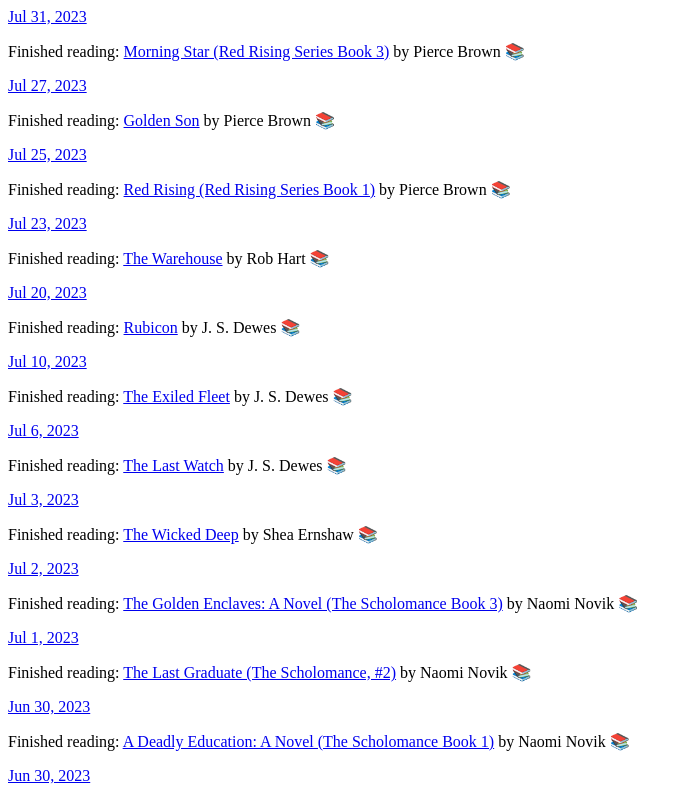
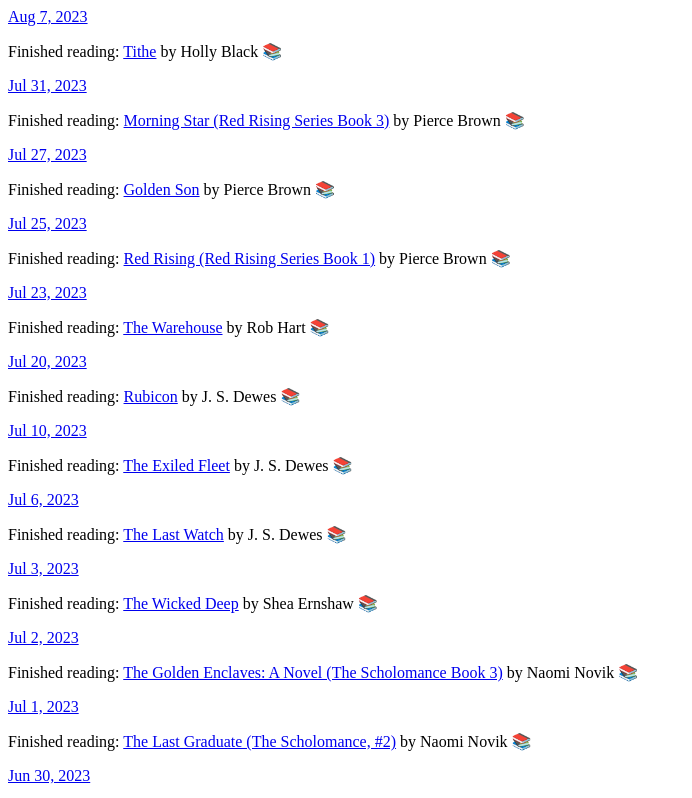
Before and after one commit to oceandruid/microblog, a plain HTML site: page index.html in a window 1280 px wide. Shown: the top 798 px of the page, without its empty margins (0-692 px from the left). Drawn offline with Linux system fonts and the light colour scheme.

Commit message:
Archiving from Micro.blog.

```diff
--- a/index.html
+++ b/index.html
@@ -21,6 +21,17 @@
 <div class="h-feed">
 
 
+
+	  <div class="h-entry">
+
+
+		<a href="https://mrt.im/2023/08/07/finished-reading-tithe.html" class="u-url"><time class="dt-published" datetime="2023-08-07 21:15:32 -0400">Aug 7, 2023</time></a>
+
+		<div class="e-content">
+			 <p>Finished reading: <a href="https://micro.blog/books/9781534484511">Tithe</a> by Holly Black 📚</p>
+
+		</div>
+	  </div>
 
 	  <div class="h-entry">
 
```
